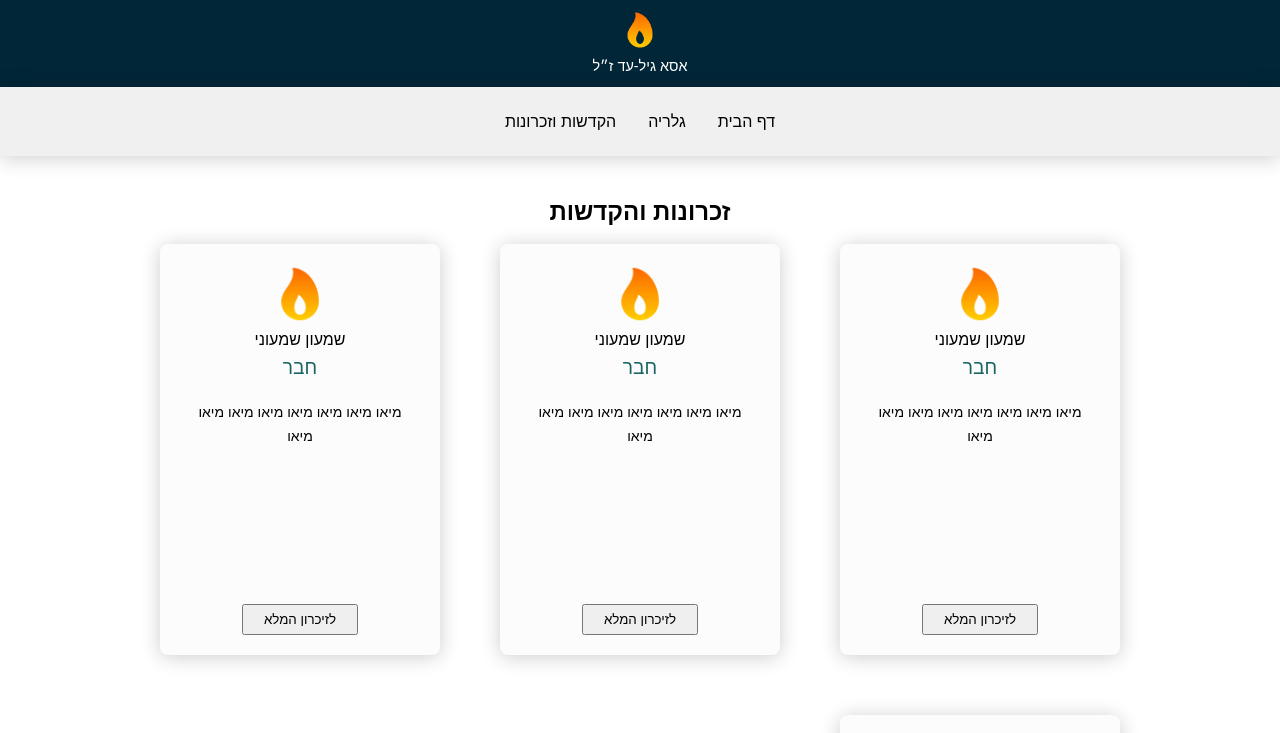
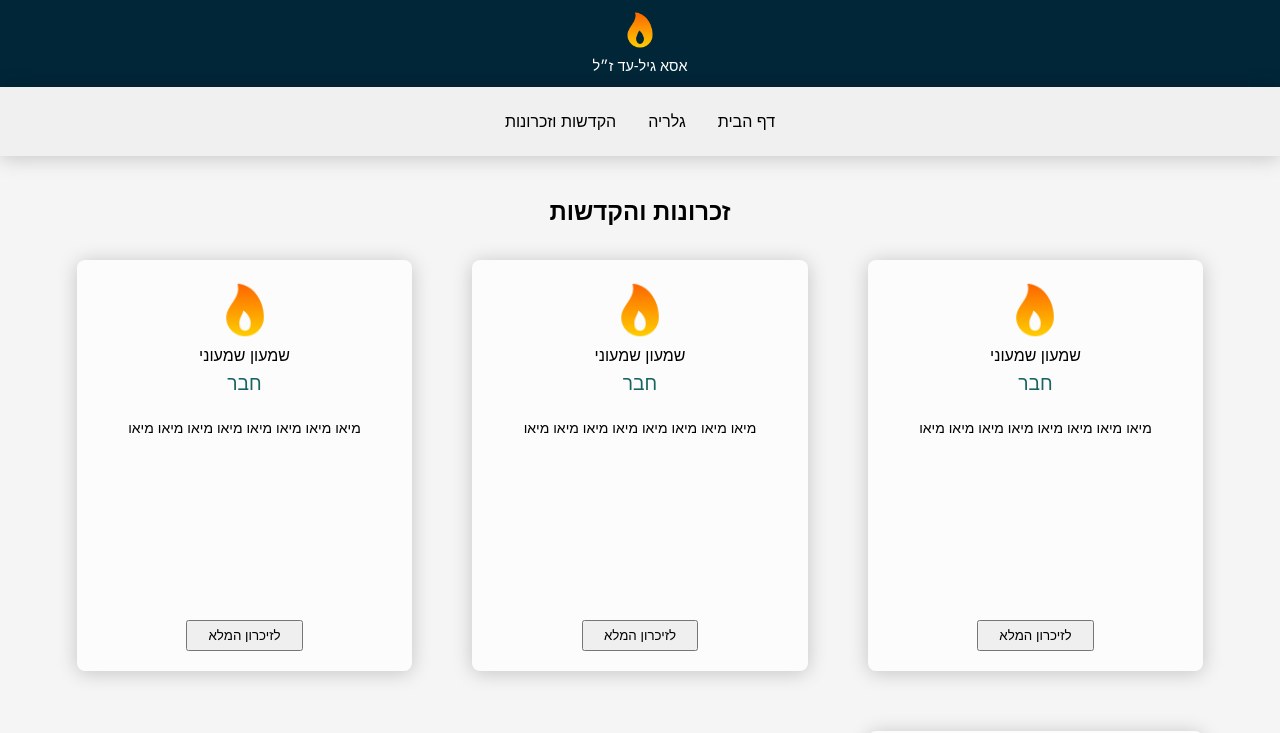
Before and after one commit to Idan-sh/Asa-Memorial, a React (Vite) app in the folder frontend/: page /memories in a window 1280 px wide. Shown: the top 733 px of the page. Built offline with nearby package versions, Linux system fonts and the light colour scheme; a web font is replaced by a local one.

Commit message:
Added memories section to the main content.

```diff
--- a/frontend/src/assets/styles/cmps/content/main-content/_MainContent.scss
+++ b/frontend/src/assets/styles/cmps/content/main-content/_MainContent.scss
@@ -1,6 +1,7 @@
 .main-content-container {
   height: 100%;
   width: 100%;
+  margin-top: 2rem;
 
   .main-content-sentence-title {
     display: flex;
@@ -48,6 +49,7 @@
     margin-inline: 4rem;
     align-items: center;
     gap: 1rem;
+    margin-bottom: 5rem;
 
     h2 {
       font-size: 150%;
--- a/frontend/src/assets/styles/cmps/content/memories-content/_MemoriesContent.scss
+++ b/frontend/src/assets/styles/cmps/content/memories-content/_MemoriesContent.scss
@@ -3,10 +3,13 @@
   flex-direction: column;
   width: 100%;
   height: 100%;
+  padding-top: 1.5rem;
+  padding-bottom: 5rem;
 
   h2 {
     display: flex;
     justify-content: center;
+    padding-bottom: 1rem;
   }
 }
 
@@ -14,7 +17,8 @@
   display: grid;
   grid-template-columns: repeat(3, 1fr);
   gap: 60px;
-  width: 100%;
+  padding-inline: 6%;
+  width: auto;
   height: 100%;
 
   @media (max-width: 896px) {
--- a/frontend/src/assets/styles/cmps/menu/_Menu.scss
+++ b/frontend/src/assets/styles/cmps/menu/_Menu.scss
@@ -1,6 +1,7 @@
 .menu-options-container {
   overflow: hidden;
   transition: max-height 0.3s ease-in-out;
+  position: sticky;
 
   &.desktop {
     display: flex;
--- a/frontend/src/assets/styles/pages/content-page/_ContentPage.scss
+++ b/frontend/src/assets/styles/pages/content-page/_ContentPage.scss
@@ -9,7 +9,6 @@
   flex-direction: column;
   background-color: $mainBgColor;
   color: $mainFontColor;
-  margin-top: 1.5rem;
   align-items: center;
   margin-inline: 10rem;
 
@@ -17,3 +16,9 @@
     margin-inline: 2rem;
   }
 }
+
+.content-page-memories {
+  width: 100vw;
+  background-color: darken($mainBgColor, 4);
+  // box-shadow: 0px 2px 20px rgba(0, 0, 0, 0.2);
+}
--- a/frontend/src/pages/ContentPage.tsx
+++ b/frontend/src/pages/ContentPage.tsx
@@ -14,9 +14,14 @@ export default function ContentPage({ content }: ContentPageProps) {
       <div className="content-container">
         {content === 'main' && <MainContent />}
         {content === 'gallery' && <Gallery />}
-        {content === 'memories' && <Memories />}
+        {(content === 'memories' || content === 'main') && (
+          <div className="content-page-memories">
+            <Memories />
+          </div>
+        )}
+
+        <Footer />
       </div>
-      <Footer />
     </div>
   );
 }
```
